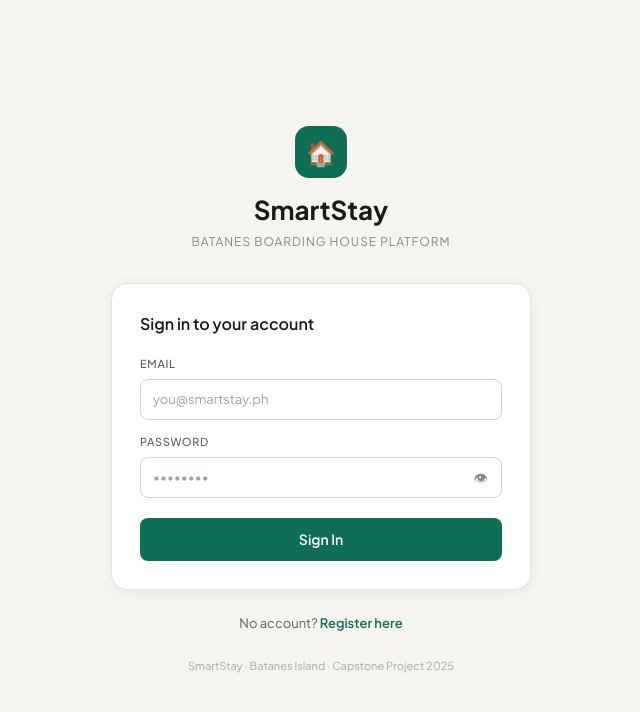
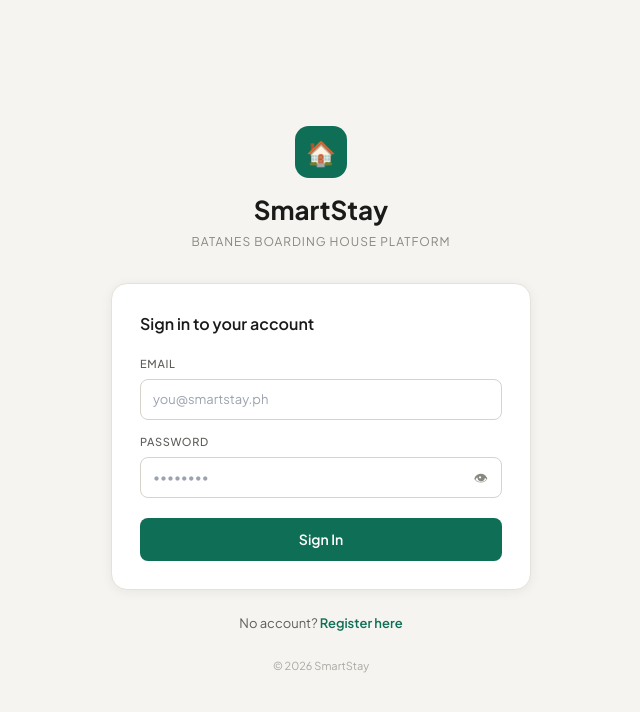
Before and after one commit to Sijohnnilibrero/SmartStay, a React (Vite) app: page /login in a window 1280 px wide. Shown: the top 712 px of the page, without its empty margins (319-959 px from the left). Built offline with nearby package versions, Linux system fonts and the light colour scheme; no server answers.

Commit message:
@2026 smartstay

```diff
--- a/src/pages/Login.jsx
+++ b/src/pages/Login.jsx
@@ -156,7 +156,7 @@ export default function Login() {
         </p>
 
         <p style={{ textAlign: 'center', fontSize: 11, color: '#aaa8a0', marginTop: 24 }}>
-          SmartStay · Batanes Island · Capstone Project 2025
+          © 2026 SmartStay
         </p>
       </div>
     </div>
--- a/src/pages/Register.jsx
+++ b/src/pages/Register.jsx
@@ -352,7 +352,7 @@ const [registerError, setRegisterError] = useState('')
         </div>
 
         <p style={{ textAlign: 'center', fontSize: 11, color: '#aaa8a0', marginTop: 20 }}>
-          SmartStay · Batanes Island · Capstone Project 2025
+          © 2026 SmartStay
         </p>
       </div>
     </div>
```
